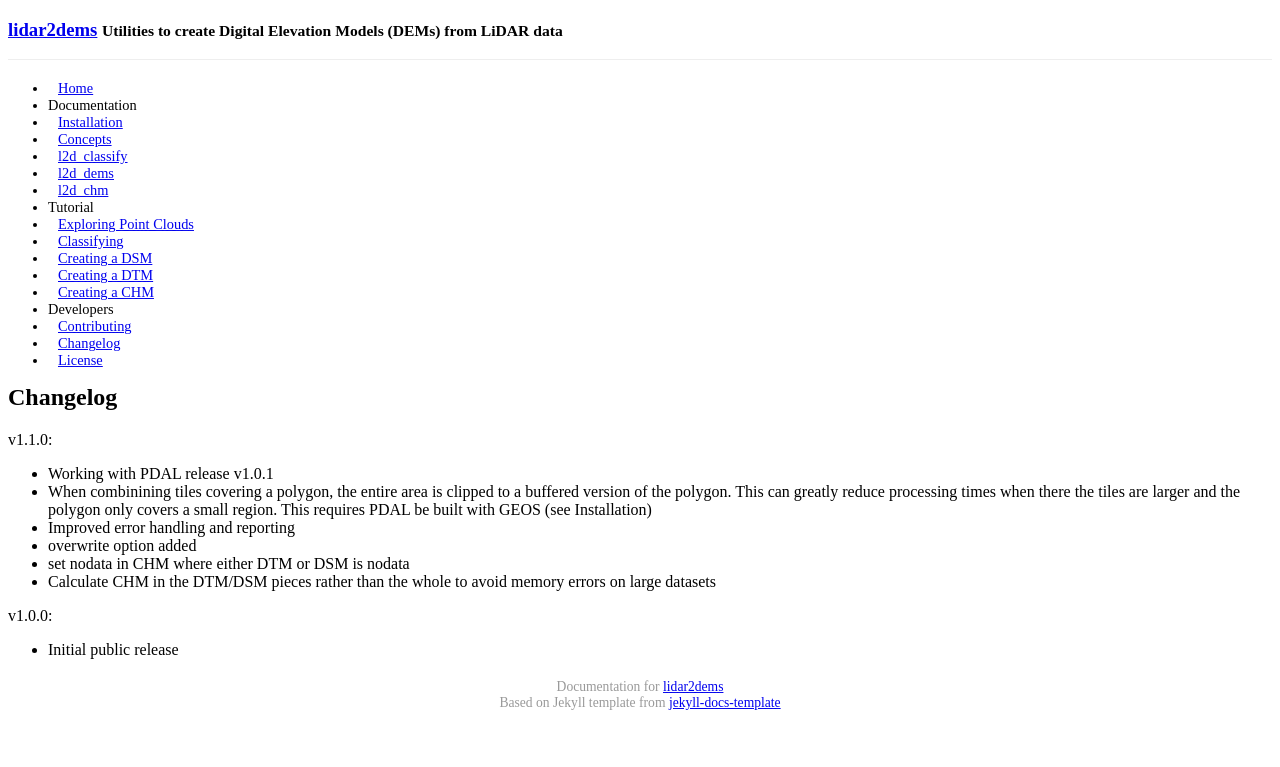
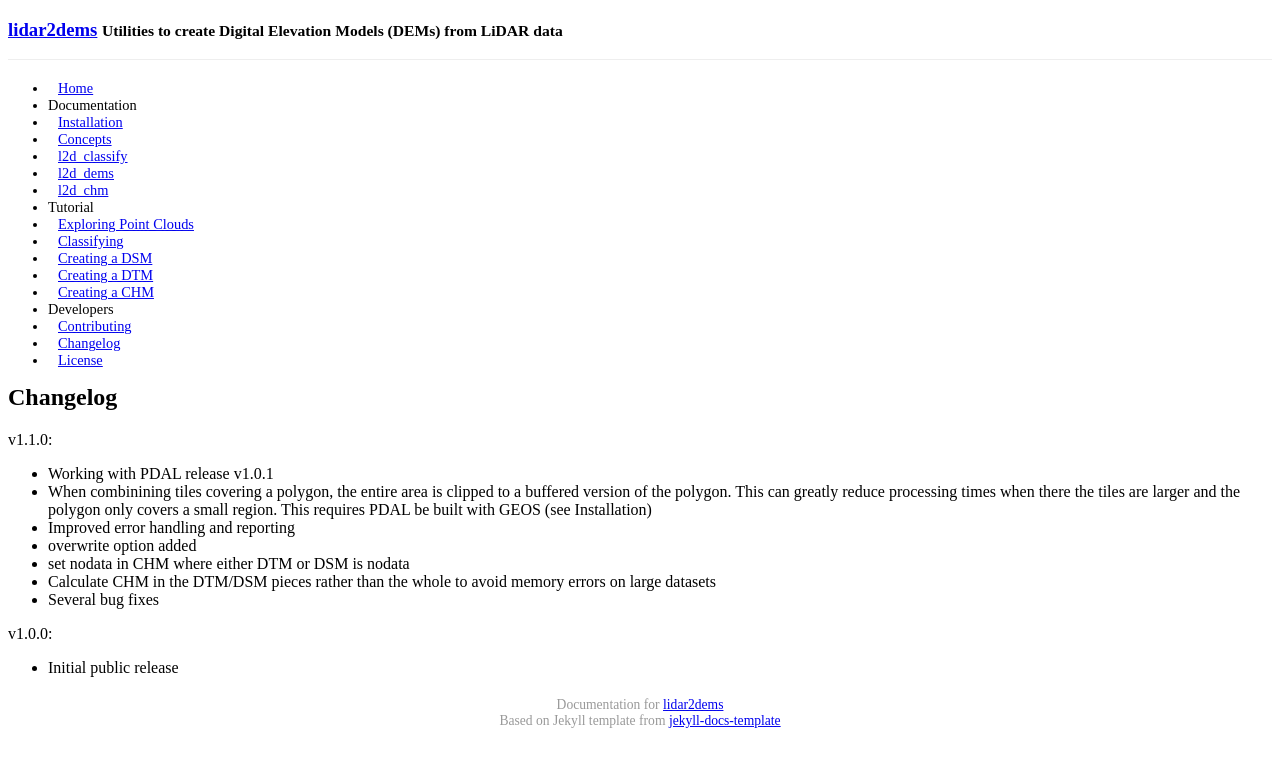
Before and after one commit to Applied-GeoSolutions/lidar2dems, a Jekyll site: the page built from _posts/2015-05-28-changelog.md, in a window 1280 px wide. Shown: the top 767 px of the page. Built offline with Jekyll 4.4.1, drawn with Linux system fonts in a browser that asks for light colours; Markdown is read by kramdown in place of the engine named in the settings; a style sheet for code colours, icons or effects is not loaded.

Commit message:
updated changelog

```diff
--- a/_posts/2015-05-28-changelog.md
+++ b/_posts/2015-05-28-changelog.md
@@ -13,6 +13,7 @@
 - overwrite option added
 - set nodata in CHM where either DTM or DSM is nodata
 - Calculate CHM in the DTM/DSM pieces rather than the whole to avoid memory errors on large datasets
+- Several bug fixes
 
 v1.0.0:
 - Initial public release
```
